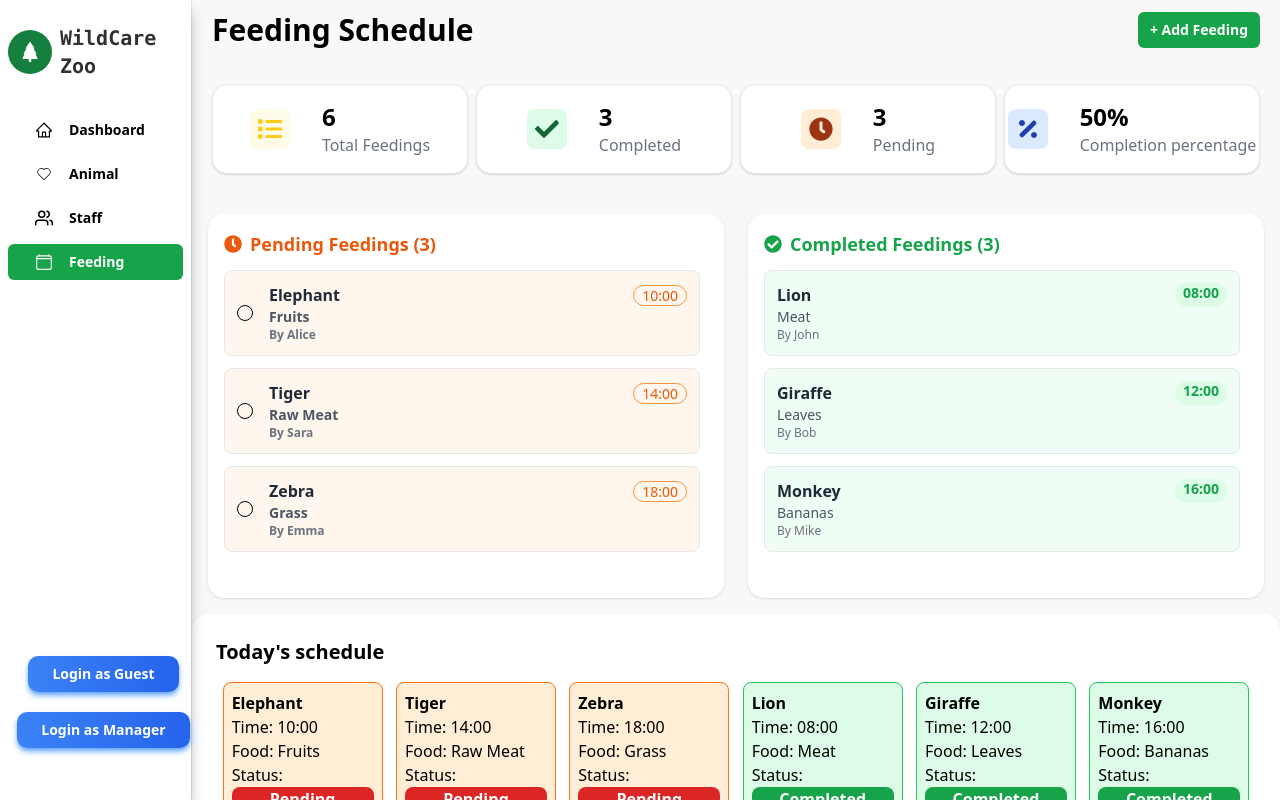
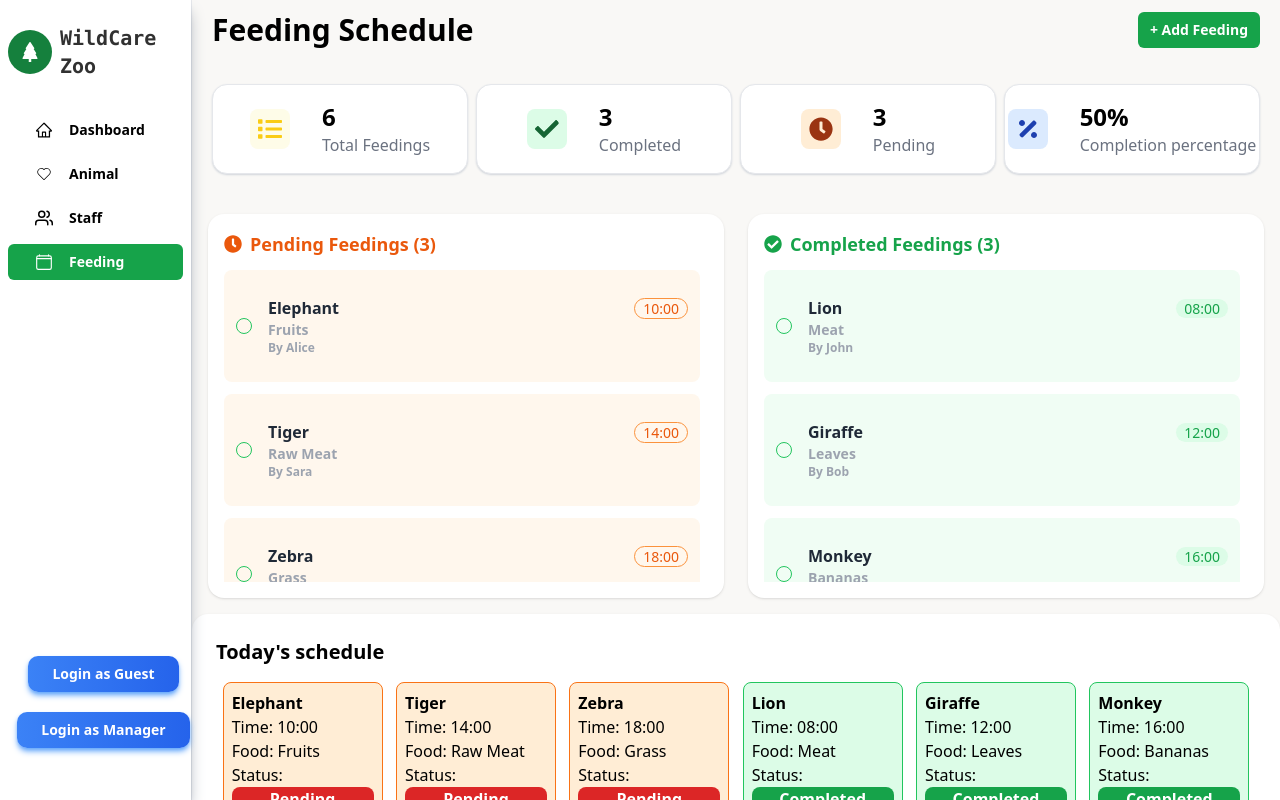
Before and after one commit to Prajjwal98Dubey/Zoo-Management-System, a React (Vite) app in the folder client/: page /feeding in a window 1280 px wide. Built offline with nearby package versions, Linux system fonts and the light colour scheme.

Commit message:
feeding list updated (again)

```diff
--- a/client/src/components/feeding/Feedinglist.jsx
+++ b/client/src/components/feeding/Feedinglist.jsx
@@ -29,16 +29,16 @@ const Feedinglist = ({ pendingFeedings, completedFeedings, onDone }) => {
           {pendingFeedings.map((item, idx) => (
             <div
               key={idx}
-              className="border rounded-lg p-3 bg-orange-50 hover:bg-orange-100  flex flex-row items-center gap-4"
+              className=" h-[7rem] rounded-lg p-3 bg-orange-50 hover:bg-orange-100  flex flex-row items-center gap-4"
             >
-              <div className='w-4 h-4 rounded-full border border-black hover:'>
+              <div className='w-4 h-4 rounded-full border border-green-500 hover:cursor-pointer '>
 
               </div>
-              <div  className='flex justify-between flex-1' onClick={() => onDone(item.animalName)}>
-                <div className="flex  flex-col justify-between font-semibold text-gray-800">
+              <div className='flex justify-between flex-1' onClick={() => onDone(item.animalName)}>
+                <div className="flex  flex-col justify-between font-bold text-gray-800">
                   {item.animalName}
-                  <div className="text-gray-600 text-sm">{item.food}</div>
-                  <div className="text-gray-500 text-xs">By {item.caretaker}</div>
+                  <div className="text-gray-400 text-sm">{item.food}</div>
+                  <div className="text-gray-400 text-xs">By {item.caretaker}</div>
                 </div>
                 <div className=''>
                   <span className="text-orange-600 border border-orange-400 rounded-full px-2 text-sm">
@@ -53,8 +53,8 @@ const Feedinglist = ({ pendingFeedings, completedFeedings, onDone }) => {
       </div>
 
       {/* Completed Feedings */}
-      <div className="flex-1 bg-white shadow rounded-2xl p-4 h-96">
-        <h2 className="flex items-center text-lg font-semibold text-green-600 mb-3">
+      <div className=" flex-1 bg-white shadow rounded-2xl p-4 h-96">
+        <h2 className=" flex items-center text-lg font-semibold text-green-600 mb-3">
           <FaCheckCircle className="mr-2" />
           Completed Feedings ({completedFeedings.length})
         </h2>
@@ -62,16 +62,21 @@ const Feedinglist = ({ pendingFeedings, completedFeedings, onDone }) => {
           {completedFeedings.map((item, idx) => (
             <div
               key={idx}
-              className="border rounded-lg p-3 bg-green-50"
+              className="h-[7rem] rounded-lg p-3 bg-green-50 flex flex-row items-center gap-4"
             >
-              <div className="flex justify-between font-semibold text-gray-800">
-                {item.animalName}
-                <span className="text-green-600 bg-green-100 rounded-full px-2 text-sm">
-                  {item.feedingTime}
-                </span>
+              <div className='w-4 h-4 rounded-full border border-green-500 '></div>
+              <div className='flex justify-between flex-1'>
+                <div className="flex flex-col justify-between font-bold text-gray-800">
+                  {item.animalName}
+                  <div className="text-gray-400 text-sm">{item.food}</div>
+                  <div className="text-gray-400 text-xs">By {item.caretaker}</div>
+                </div>
+                <div>
+                  <span className="text-green-600 bg-green-100 rounded-full px-2 text-sm">
+                    {item.feedingTime}
+                  </span>
+                </div>
               </div>
-              <div className="text-gray-600 text-sm">{item.food}</div>
-              <div className="text-gray-500 text-xs">By {item.caretaker}</div>
             </div>
           ))}
         </div>
```
